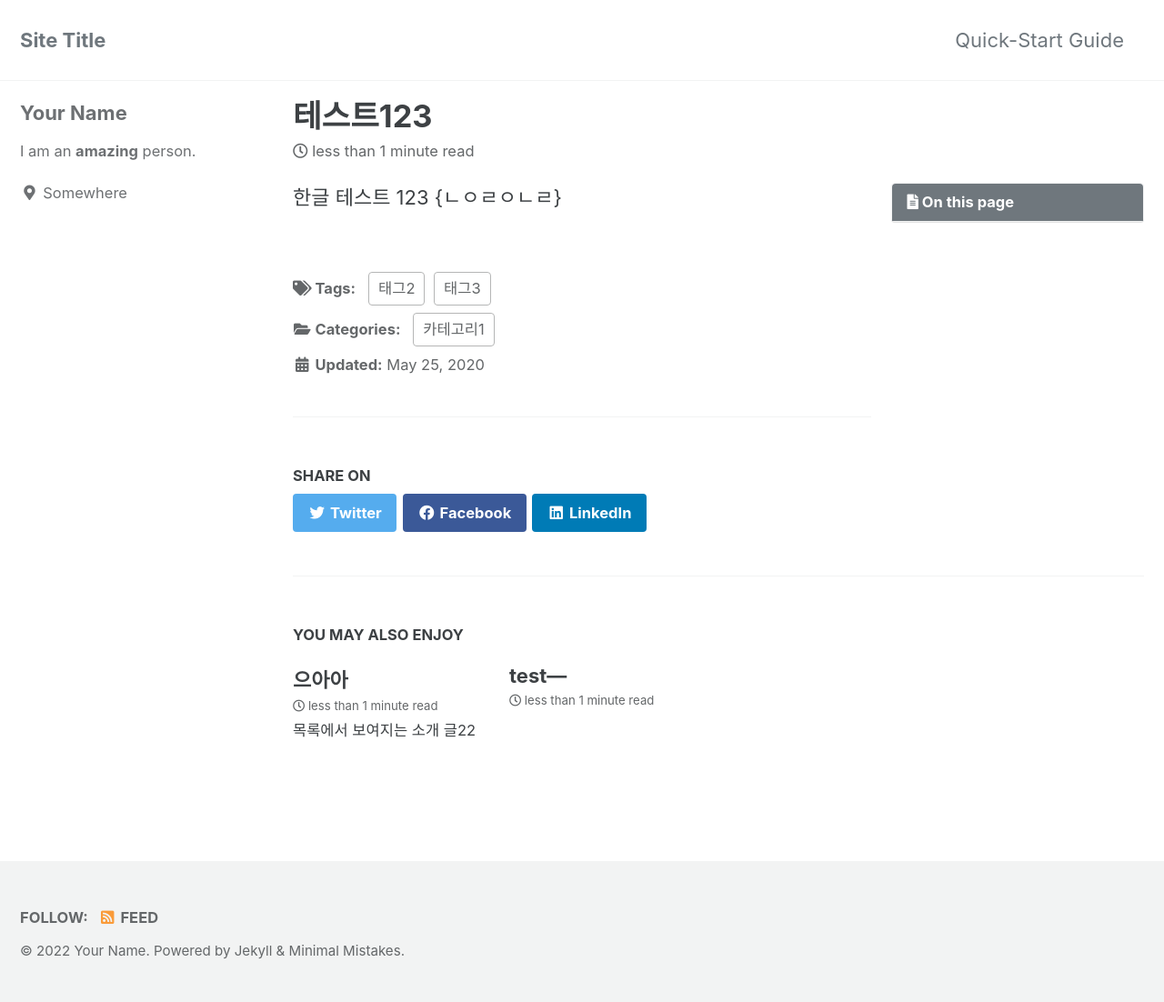
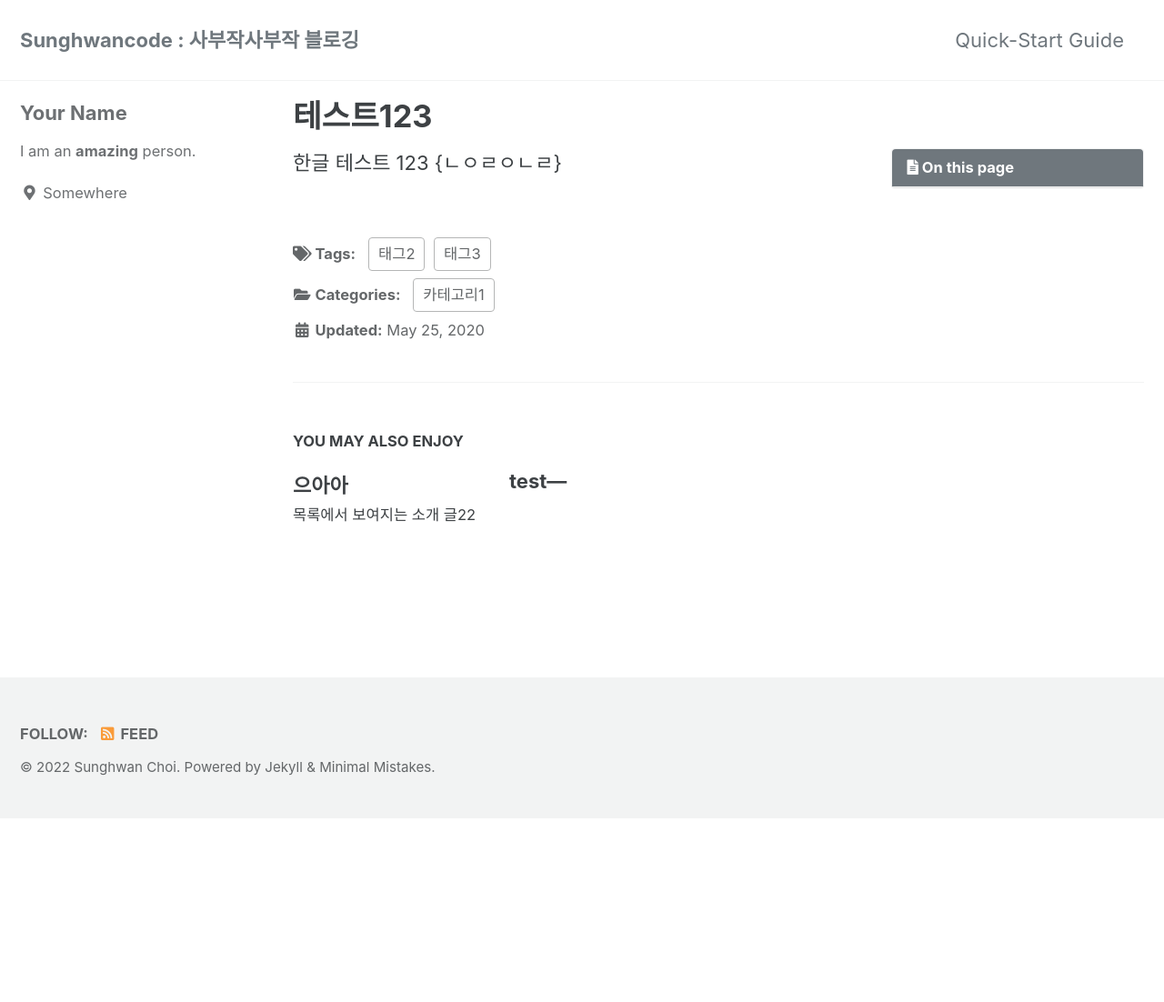
Before and after one commit to sunghwancode/sunghwancode.github.io, a Jekyll site: the page built from _posts/2022-05-01-테스트.md, in a window 1280 px wide. Shown: the whole page at 91% size. Built offline with Jekyll 4.4.1, drawn with Linux system fonts in a browser that asks for light colours; cached includes are drawn as plain includes; some web fonts are replaced; after the commit the page ends 900 px from its top, so only the background shows below that.

Commit message:
config.yml 수정

```diff
--- a/_config.yml
+++ b/_config.yml
@@ -16,11 +16,11 @@ minimal_mistakes_skin    : "default" # "air", "aqua", "contrast", "dark", "dirt"
 
 # Site Settings
 locale                   : "en-US"
-title                    : "Site Title"
+title                    : "Sunghwancode : 사부작사부작 블로깅"
 title_separator          : "-"
 subtitle                 : # site tagline that appears below site title in masthead
-name                     : "Your Name"
-description              : "An amazing website."
+name                     : "Sunghwan Choi"
+description              : "초보 개발자"
 url                      : # the base hostname & protocol for your site e.g. "https://mmistakes.github.io"
 baseurl                  : # the subpath of your site, e.g. "/blog"
 repository               : "sunghwancode/sunghwancode.github.io_comments" # GitHub username/repo-name e.g. "mmistakes/minimal-mistakes"
--- a/_includes/page__meta.html
+++ b/_includes/page__meta.html
@@ -1,4 +1,4 @@
-{% assign document = post | default: page %}
+<!-- {% assign document = post | default: page %}
 {% if document.read_time or document.show_date %}
   <p class="page__meta">
     {% if document.show_date and document.date %}
@@ -28,4 +28,4 @@
       </span>
     {% endif %}
   </p>
-{% endif %}
+{% endif %} -->
--- a/_includes/post_pagination.html
+++ b/_includes/post_pagination.html
@@ -32,7 +32,7 @@
 {% endfor %}
 
 <!--두 번째 문단-->
-<!-- {% if prev_post or next_post %}
+{% if prev_post or next_post %}
   <nav class="pagination">
     {% if prev_post %}
       <a href="{{ prev_post.url }}" class="pagination--pager">{{ site.data.ui-text[site.locale].pagination_previous | default: "Previous" }}</a>
@@ -45,10 +45,10 @@
       <a href="#" class="pagination--pager disabled">{{ site.data.ui-text[site.locale].pagination_next | default: "Next" }}</a>
     {% endif %}
   </nav>
-{% endif %} -->
+{% endif %}
 
 
-{% if prev_post or next_post %}
+<!-- {% if prev_post or next_post %}
   <nav class="pagination_prev_next">
     {% if prev_post %}
       <a href="{{ prev_post.url }}" class="pagination_prev_next--pager"><span class="prev_next">이전 글  &nbsp</span>{{ prev_post.title }}</a>
@@ -61,4 +61,4 @@
       <a href="#" class="pagination_prev_next--pager disabled">가장 최근 글입니다</a>
     {% endif %}
   </nav>
-{% endif %}
+{% endif %} -->
--- a/_includes/social-share.html
+++ b/_includes/social-share.html
@@ -1,5 +1,6 @@
 <section class="page__share">
-  {% if site.data.ui-text[site.locale].share_on_label %}
+
+  <!-- {% if site.data.ui-text[site.locale].share_on_label %}
     <h4 class="page__share-title">{{ site.data.ui-text[site.locale].share_on_label | default: "Share on" }}</h4>
   {% endif %}
 
@@ -7,5 +8,6 @@
 
   <a href="https://www.facebook.com/sharer/sharer.php?u={{ page.url | absolute_url | url_encode }}" class="btn btn--facebook" onclick="window.open(this.href, 'window', 'left=20,top=20,width=500,height=500,toolbar=1,resizable=0'); return false;" title="{{ site.data.ui-text[site.locale].share_on_label | default: 'Share on' }} Facebook"><i class="fab fa-fw fa-facebook" aria-hidden="true"></i><span> Facebook</span></a>
 
-  <a href="https://www.linkedin.com/shareArticle?mini=true&url={{ page.url | absolute_url | url_encode }}" class="btn btn--linkedin" onclick="window.open(this.href, 'window', 'left=20,top=20,width=500,height=500,toolbar=1,resizable=0'); return false;" title="{{ site.data.ui-text[site.locale].share_on_label | default: 'Share on' }} LinkedIn"><i class="fab fa-fw fa-linkedin" aria-hidden="true"></i><span> LinkedIn</span></a>
+  <a href="https://www.linkedin.com/shareArticle?mini=true&url={{ page.url | absolute_url | url_encode }}" class="btn btn--linkedin" onclick="window.open(this.href, 'window', 'left=20,top=20,width=500,height=500,toolbar=1,resizable=0'); return false;" title="{{ site.data.ui-text[site.locale].share_on_label | default: 'Share on' }} LinkedIn"><i class="fab fa-fw fa-linkedin" aria-hidden="true"></i><span> LinkedIn</span></a> -->
+
 </section>
--- a/_sass/minimal-mistakes/_page.scss
+++ b/_sass/minimal-mistakes/_page.scss
@@ -254,30 +254,30 @@ body {
    Social sharing
    ========================================================================== */
 
-.page__share {
-  margin-top: 2em;
-  padding-top: 1em;
-  border-top: 1px solid $border-color;
+// .page__share {
+//   margin-top: 2em;
+//   padding-top: 1em;
+//   border-top: 1px solid $border-color;
 
-  @include breakpoint(max-width $small) {
-    .btn span {
-      border: 0;
-      clip: rect(0 0 0 0);
-      height: 1px;
-      margin: -1px;
-      overflow: hidden;
-      padding: 0;
-      position: absolute;
-      width: 1px;
-    }
-  }
-}
+//   @include breakpoint(max-width $small) {
+//     .btn span {
+//       border: 0;
+//       clip: rect(0 0 0 0);
+//       height: 1px;
+//       margin: -1px;
+//       overflow: hidden;
+//       padding: 0;
+//       position: absolute;
+//       width: 1px;
+//     }
+//   }
+// }
 
-.page__share-title {
-  margin-bottom: 10px;
-  font-size: $type-size-6;
-  text-transform: uppercase;
-}
+// .page__share-title {
+//   margin-bottom: 10px;
+//   font-size: $type-size-6;
+//   text-transform: uppercase;
+// }
 
 /*
    Page meta
```
